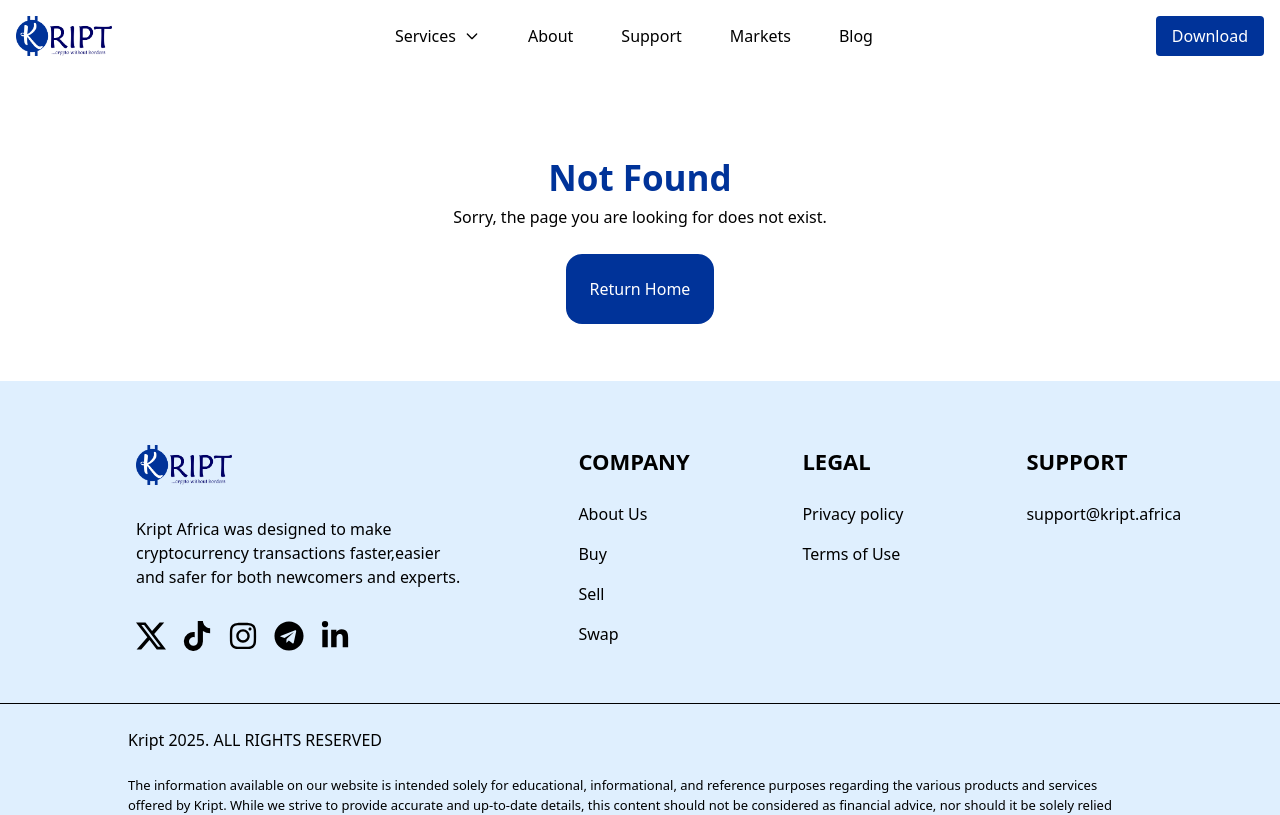
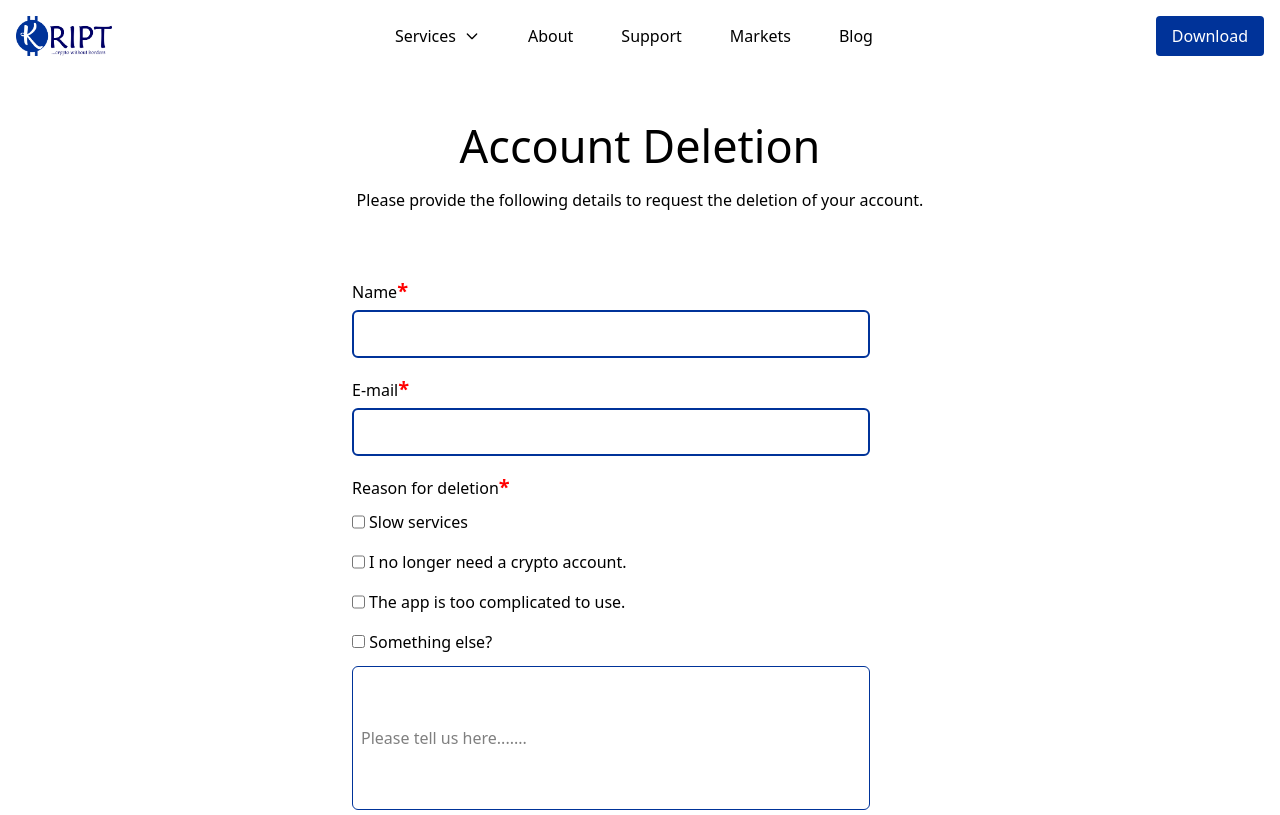
Before and after one commit to indianapolis1738/kript-next, a Next.js app: page /delete-acc in a window 1280 px wide. Before the commit this address had no page. Shown: the top 815 px of the page. Built offline with nearby package versions, Linux system fonts and the light colour scheme.

Commit message:
feat: add delete-accpage

```diff
--- /dev/null
+++ b/src/app/delete-acc/page.tsx
@@ -0,0 +1,106 @@
+'use client'
+
+import React from "react";
+
+ const DeleteAcc = () => {
+  return (
+    <>
+      <div className="flex flex-col items-center gap-2 mt-10">
+        <h1 className="text-[30px] lg:text-[45px]">Account Deletion</h1>
+        <p className="text-[14px] w-[80%] md:w-auto md:text-[16px] text-center">
+          Please provide the following details to request the deletion of your
+          account.
+        </p>
+      </div>
+      <div className="flex flex-col w-[90%] md:w-1/2 items-start mt-8 mb-[10%] mx-auto lg:p-8 gap-4">
+        <div className="w-[100%] md:w-[90%] flex flex-col gap-1">
+          <label htmlFor="name-input">
+            Name<span className="text-[red] font-semibold text-[20px]">*</span>
+          </label>
+          <input
+            type="text"
+            name="name-input"
+            id="name-input"
+            className="pl-[3.5px] border-[#003399] border-2 rounded-md h-[3rem]"
+          />
+        </div>
+        <div className="w-[100%] md:w-[90%] flex flex-col gap-1">
+          <label htmlFor="email-input">
+            E-mail
+            <span className="text-[red] font-semibold text-[20px]">*</span>
+          </label>
+          <input
+            type="email"
+            name="email-input"
+            id="email-input"
+            className="pl-[3.5px] border-[#003399] border-2 rounded-md h-[3rem]"
+          />
+        </div>
+        <div className="w-[100%] md:w-[90%] flex flex-col gap-2">
+          <label htmlFor="email-input">
+            Reason for deletion
+            <span className="text-[red] font-semibold text-[20px]">*</span>
+          </label>
+          <div className="gap-4 flex flex-col">
+            <div className="flex align-middle gap-1">
+              <input
+                type="checkbox"
+                name="one"
+                className=" cursor-pointer"
+                id="one"
+              />{" "}
+              <label htmlFor="one" className="text-[16px]  cursor-pointer">
+                Slow services
+              </label>
+            </div>
+            <div className="flex align-middle gap-1">
+              <input
+                type="checkbox"
+                name="two"
+                className=" cursor-pointer"
+                id="two"
+              />{" "}
+              <label htmlFor="two" className="text-[16px]  cursor-pointer">
+                I no longer need a crypto account.
+              </label>
+            </div>
+            <div className="flex align-middle gap-1">
+              <input
+                type="checkbox"
+                name="three"
+                className=" cursor-pointer"
+                id="three"
+              />{" "}
+              <label htmlFor="three" className="text-[16px]  cursor-pointer">
+                The app is too complicated to use.
+              </label>
+            </div>
+            <div className="flex  flex-col align-middle gap-3">
+              <div className="">
+                <input
+                  type="checkbox"
+                  name="others"
+                  className=" cursor-pointer"
+                  id="others"
+                />{" "}
+                <label htmlFor="others" className="text-[16px]  cursor-pointer">
+                  Something else?
+                </label>
+              </div>
+              <input
+                type="text"
+                name="others"
+                id="others"
+                placeholder="Please tell us here......."
+                className="w-[100%] border-[1px] p-2 text-start border-solid border-[#039] h-[9rem] rounded-md"
+              />
+            </div>
+          </div>
+        </div>
+        <input type="button" onClick={ ()=>alert('Request submitted Successfully 👋')} value="Submit" placeholder="Submit" className="p-4 rounded-md w-[100%] md:w-[90%] h=[3rem] bg-blue-k text-white-k" />
+      </div>
+    </>
+  );
+};
+
+export default DeleteAcc
```
